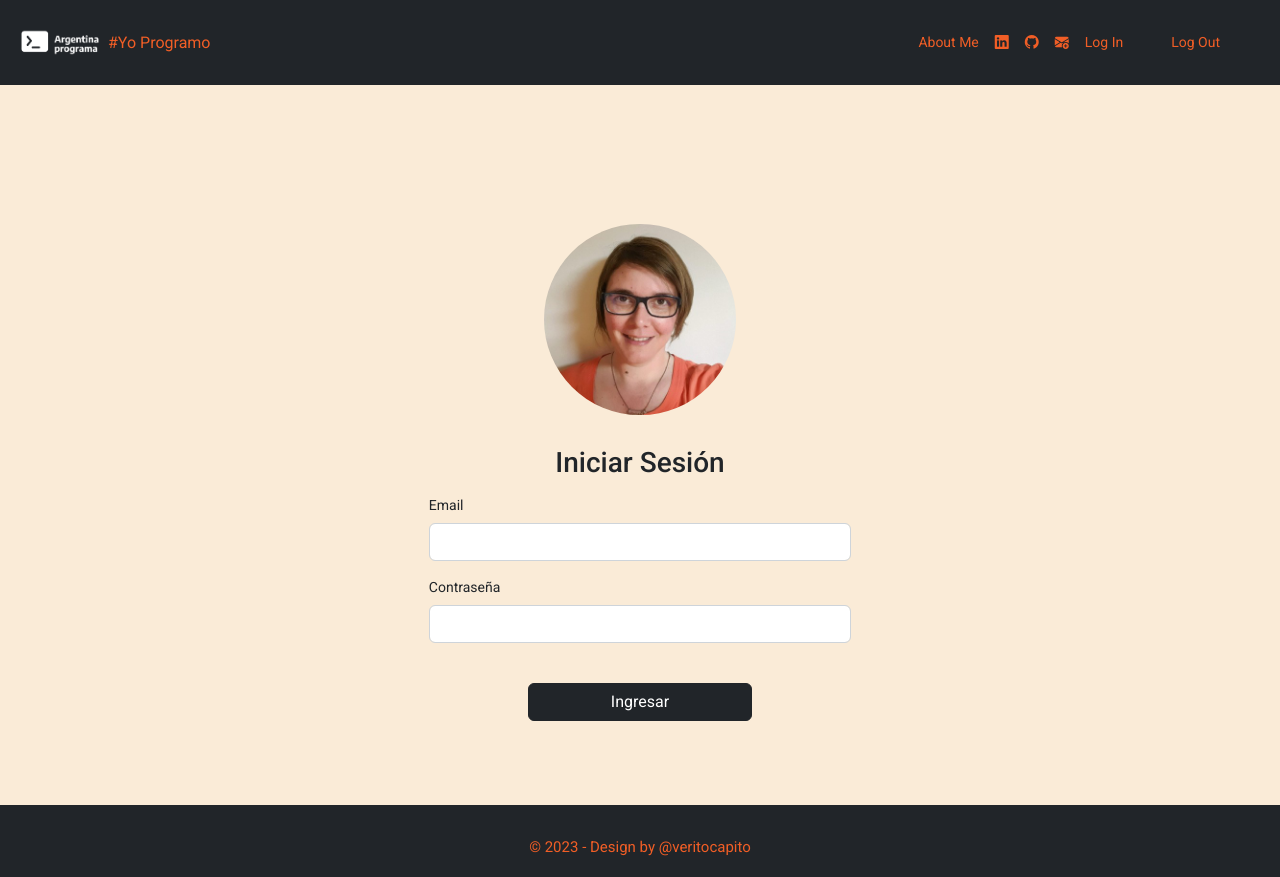
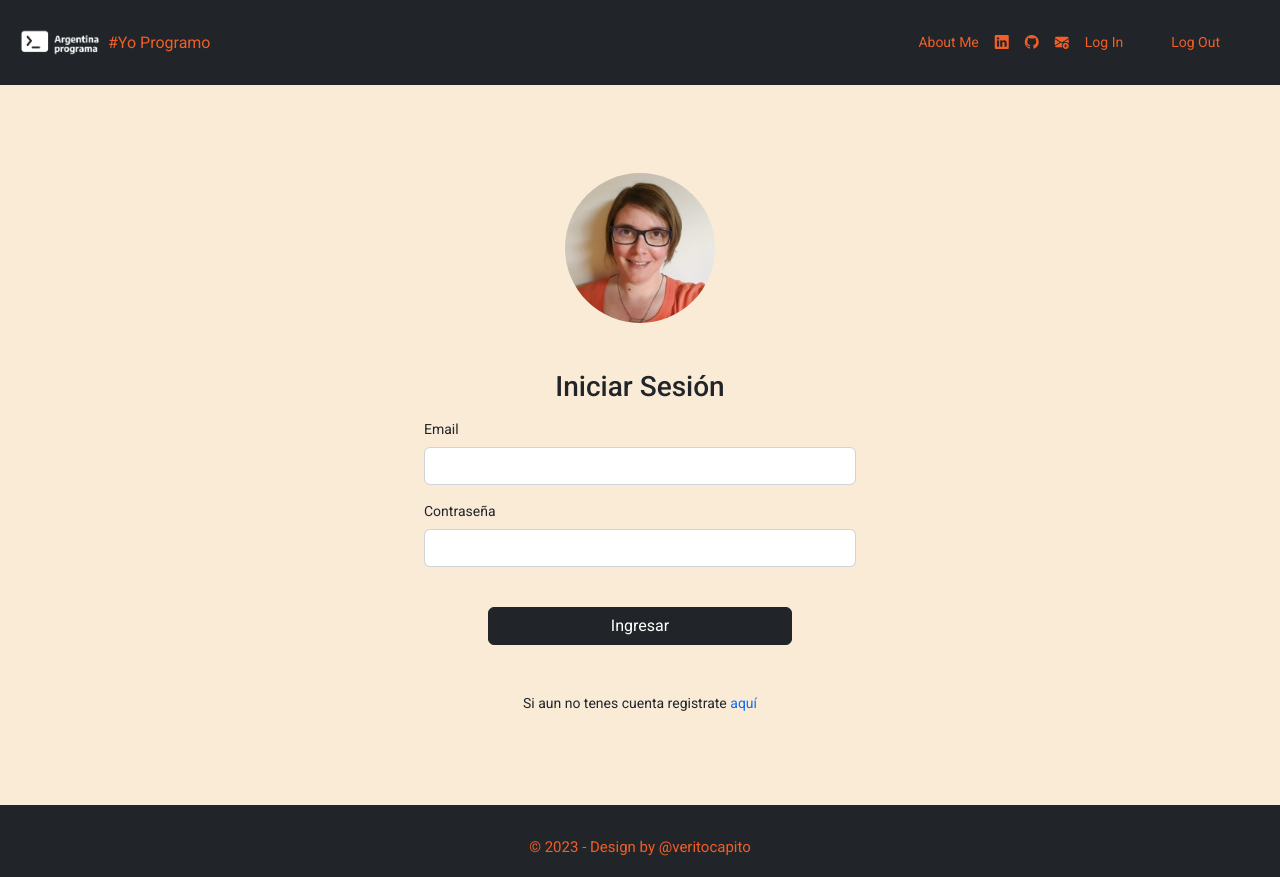
Before and after one commit to veritocapito/portfolio-FrontEnd, an Angular app: page /signin in a window 1280 px wide. Built offline with nearby package versions, Linux system fonts and the light colour scheme.

Commit message:
se agregan estilos a signin y signup

```diff
--- a/src/app/components/header/header.component.html
+++ b/src/app/components/header/header.component.html
@@ -7,8 +7,8 @@
                 <a href="https://www.linkedin.com/in/vscapobianco/" target="_blank"><i class="bi bi-linkedin"></i></a>
                 <a href="https://github.com/veritocapito" target="_blank"><i class="bi bi-github"></i></a>
                 <a href="mailto:veritocapito@gmail.com"><i class="bi bi-envelope-plus-fill"></i></a>
-                <a routerLink="/signin" target="_blank" ><button  class="btn-main bg-dark">Log In</button></a>
-                <a routerLink="/" target="_blank" ><button  class="btn-main bg-dark"> Log Out</button></a>
+                <a routerLink="/signin" ><button  class="btn-main bg-dark">Log In</button></a>
+                <a routerLink="/" ><button  class="btn-main bg-dark"> Log Out</button></a>
             </div>
         </div>
     </nav>
--- a/src/app/components/signin/signin.component.css
+++ b/src/app/components/signin/signin.component.css
@@ -1,26 +1,27 @@
-form{
+.signin{
+    display: flex;
     background-color: antiquewhite;
-}
-
-.container{
-    display: flex;
     justify-content: center;
     align-items: center;
     height: 90vh;
 }
 
-.row{
-    align-content: center;
-    width: 40%;
-    justify-content: center;
+form{
+    max-width: 50%;
 }
 
-img{
-    width: 50%;
+
+.img-sign img {
+    border-radius: 50%;
+    max-width: 150px;
     display: block;
-    margin:auto;
+    margin: auto;
+
 }
 
+a{
+    text-decoration: none;
+}
 button{
     width: 50%;
 }
--- a/src/app/components/signin/signin.component.html
+++ b/src/app/components/signin/signin.component.html
@@ -1,16 +1,16 @@
 <app-header></app-header>
-<div>
+<div class="signin">
     <form [formGroup]="form" (ngSubmit)="onSubmit($event)"  >
         <div class="container">
-            <div class="row">
+            <div class="row d-flex justify-content-center">
 
-                <div class="img-about">
+                <div class="img-sign mb-5">
                     <img src="../../../assets/img/perfil.jpg" alt="Foto de perfil" >
                 </div>
 
                 <h2 class="text-center fs-3 mb-3">Iniciar Sesión</h2>
 
-                <div class="col-md-12 mb-3">
+                <div class="col-md-9 mb-3">
                     <label for="inputEmail" class="form-label">Email</label>
                     <input type="email" formControlName="email" [class.border-danger]="MailValid" class="form-control" id="inputEmail" >
                     <div *ngIf="Mail?.errors && Mail?.touched">
@@ -19,7 +19,7 @@
                     </div>
                 </div>
 
-                <div class="col-md-12 mb-3">
+                <div class="col-md-9 mb-3">
                     <label for="inputPassword4" class="form-label">Contraseña</label>
                     <input type="password" formControlName="password" [class.border-danger]="PasswordValid"  class="form-control" id="inputPassword">
                     <div  *ngIf="Password?.errors && Password?.touched">
@@ -30,6 +30,10 @@
 
                 <button type="submit" class="btn btn-dark mt-4">Ingresar</button>
 
+                <div class="col-md-9 mb-3 mt-5">
+                    <p class="text-center">Si aun no tenes cuenta registrate <a routerLink="/signup" class="link-primary">aquí</a></p>
+                </div>
+
             </div>
         </div>
     </form>
--- a/src/app/components/signup/signup.component.css
+++ b/src/app/components/signup/signup.component.css
@@ -1,23 +1,26 @@
+.signup{
+    display: flex;
+    background-color: antiquewhite;
+    justify-content: center;
+    align-items: center;
+    height: 90vh;
+}
+
 form{
-    background-color: antiquewhite;
+    max-width: 50%;
 }
 
 
-.container{
-    display: flex;
-    justify-content: center;
-    height: 90vh;
+.img-sign img {
+    border-radius: 50%;
+    max-width: 150px;
+    display: block;
+    margin: auto;
+
 }
 
-.row{
-    align-content: center;
-    width: 40%;
-}
-
-img{
-    width: 50%;
-    display: block;
-    margin:auto;
+a{
+    text-decoration: none;
 }
 
 button{
--- a/src/app/components/signup/signup.component.html
+++ b/src/app/components/signup/signup.component.html
@@ -1,16 +1,14 @@
 <app-header></app-header>
-<div>
+<div class="signup">
     <form [formGroup]="form" (ngSubmit)="onSubmit($event)">
         <div class="container">
-            <div class="row">
-
-                <div class="img-about">
+            <div class="row d-flex justify-content-center">
+                <div class="img-sign mb-5">
                     <img src="../../../assets/img/perfil.jpg" alt="Foto de perfil" >
                 </div>
-
                 <h2 class="text-center fs-3 mb-4">Registrarse</h2>
 
-                <div class="col-md-12 mt-2">
+                <div class="col-md-9  mt-2">
                     <input type="text" formControlName="nombre" [class.border-danger]="NombreValid" class="form-control" placeholder="Nombre/s" aria-label="Nombre">
                     <div *ngIf="Nombre?.errors && Nombre?.touched">
                         <p *ngIf="Nombre?.hasError('required')" class="error">Tu nombre es requerido.</p>
@@ -18,7 +16,7 @@
                     </div>
                 </div>
 
-                <div class="col-md-12 mt-2">
+                <div class="col-md-9 mt-2">
                     <input type="text" formControlName="apellido" [class.border-danger]="ApellidoValid" class="form-control" placeholder="Apellido/s" aria-label="Apellido">
                     <div *ngIf="Apellido?.errors && Apellido?.touched">
                         <p *ngIf="Apellido?.hasError('required')" class="error">Tu apellido es requerido.</p>
@@ -26,9 +24,7 @@
                     </div>
                 </div>
 
-
-
-                <div class="col-md-12 mt-2">
+                <div class="col-md-9 mt-2">
                     <input type="email" formControlName="email" [class.border-danger]="MailValid" class="form-control" placeholder="Email" aria-label="Email">
                     <div *ngIf="Mail?.errors && Mail?.touched">
                         <p *ngIf="Mail?.hasError('required')" class="error">Tu email es requerido.</p>
@@ -36,7 +32,7 @@
                     </div>
                 </div>
 
-                <div class="col-md-12 mt-2">
+                <div class="col-md-9 mt-2">
                     <input type="password" formControlName="password" [class.border-danger]="PasswordValid" class="form-control" placeholder="Contraseña" aria-label="Contraseña">
                     <div  *ngIf="Password?.errors && Password?.touched">
                         <p  *ngIf="Password?.hasError('required')" class="error">Tu contraseña es requerida.</p>
@@ -44,20 +40,24 @@
                     </div>
                 </div>
 
-                <div class="col-md-12 mt-2">
+                <div class="col-md-9 mt-2">
                     <input type="text" formControlName="github" class="form-control" placeholder="Url Github (opcional)" aria-label="github">
                     <div class="text-danger">
                     </div>
                 </div>
 
-                <div class="col-md-12 mt-2">
+                <div class="col-md-9 mt-2">
                     <input type="text" formControlName="linkedin" class="form-control" placeholder="Url Linkedin (opcional)" aria-label="linkedin">
                     <div class="text-danger">
                     </div>
                 </div>
 
-                <div class="col-md-12 mt-xl-5 text-center mt-4">
+                <div class="col-md-9 mt-xl-5 text-center mt-4">
                     <button type="submit" class="btn btn-dark">Confirmar</button>
+                </div>
+
+                <div class="col-md-9 mb-3 mt-4">
+                    <p class="text-center">Si ya tenes cuenta ingresa <a routerLink="/signin" class="link-primary">aquí</a></p>
                 </div>
 
             </div>
--- a/src/styles.css
+++ b/src/styles.css
@@ -100,8 +100,9 @@ div.redes>i.bi:hover {
 
 .img-about img {
   border-radius: 50%;
-  width: 70%;
-  height: auto;
+  max-width: 50%;
+  display: block;
+  margin: auto;
 
 }
 
```
